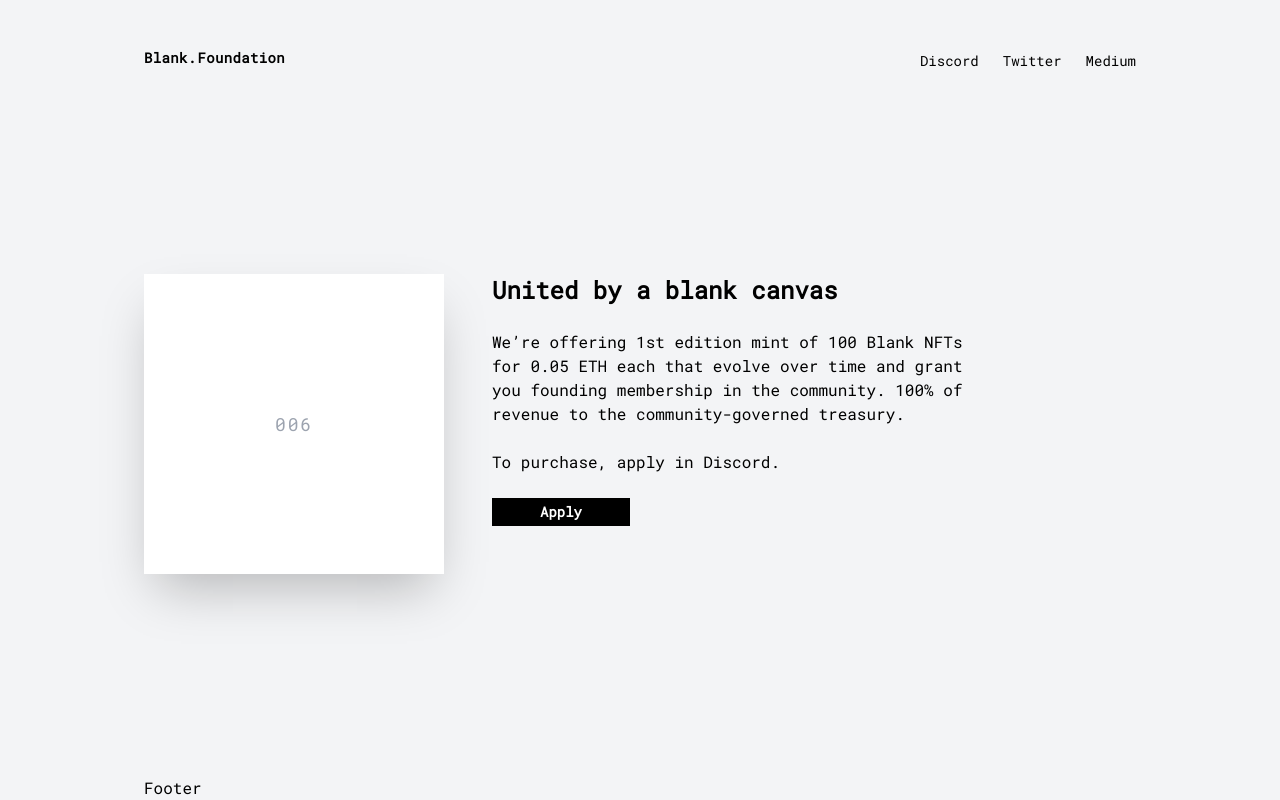
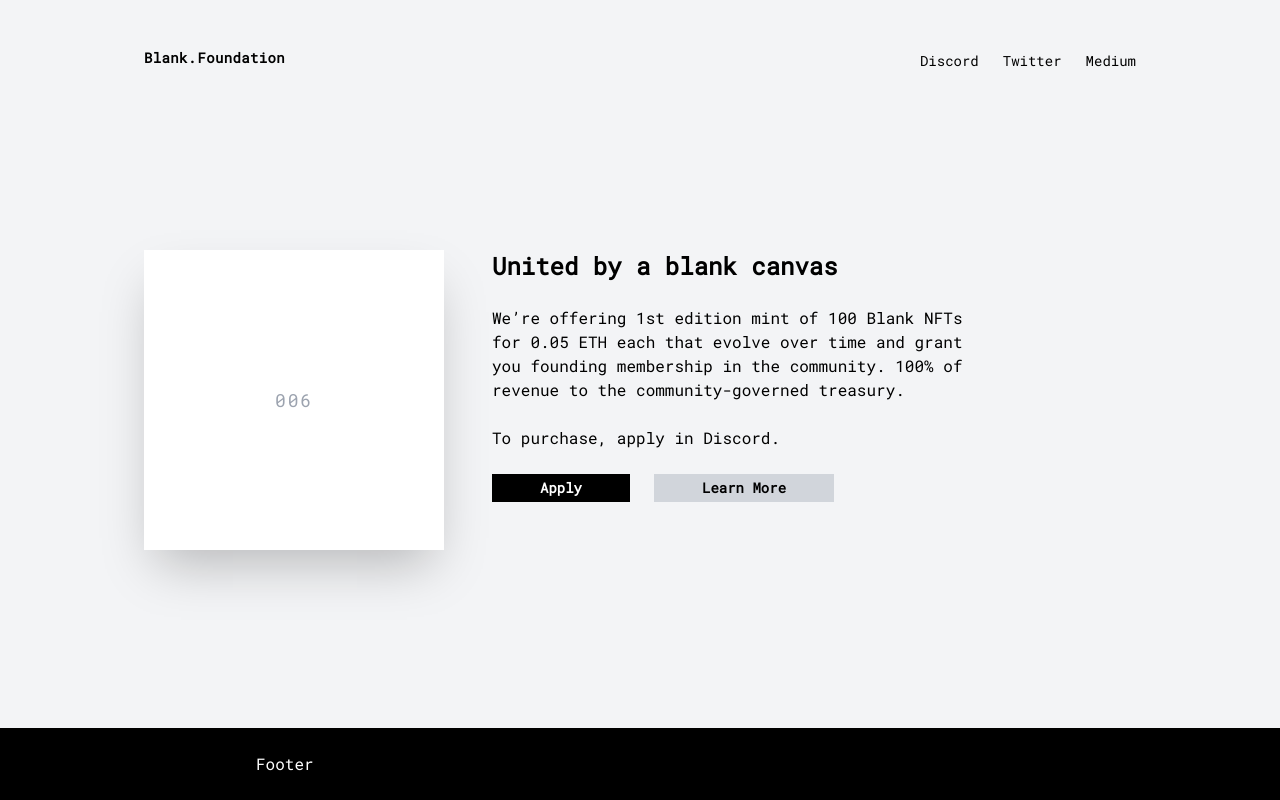
Before and after one commit to chaseadam17/website, a Next.js app: page / in a window 1280 px wide. Built offline with nearby package versions, Linux system fonts and the light colour scheme.

Commit message:
adding learn more and styling footer

```diff
--- a/pages/index.tsx
+++ b/pages/index.tsx
@@ -28,8 +28,8 @@ const home = function Home() {
         <link rel="icon" href="/favicon.ico" />
       </Head>
 
-      <div className="container mx-auto flex flex-col h-screen justify-between xl:px-36">
-        <header className="pt-12 flex flex-row justify-between">
+      <div className="flex flex-col h-screen justify-between">
+        <header className="mx-auto container xl:px-36 pt-12 flex flex-row justify-between">
           <h1 className="font-semibold tracking-wide text-sm">
             Blank
             <span className="tracking-widest">.</span>
@@ -37,14 +37,14 @@ const home = function Home() {
           </h1>
 
           <div>
-            <a href="" className="pl-6 text-sm">Discord</a>
-            <a href="" className="pl-6 text-sm">Twitter</a>
-            <a href="" className="pl-6 text-sm">Medium</a>
+            <a href="" target="_blank" className="pl-6 text-sm">Discord</a>
+            <a href="" target="_blank" className="pl-6 text-sm">Twitter</a>
+            <a href="" target="_blank" className="pl-6 text-sm">Medium</a>
           </div>
 
         </header>
 
-        <main className="flex">
+        <main className="mx-auto flex container xl:px-36">
           <div className="flex flex-none mr-12 bg-white shadow-2xl text-center text-gray-400 text-lg tracking-widest" style={{width: "300px", height: "300px"}}>
             <div id="canvas-count" className="m-auto">001</div>
           </div>
@@ -59,13 +59,17 @@ const home = function Home() {
               To purchase, apply in Discord.
             </p>
 
-            <a href="" className="inline-block font-bold bg-black text-white text-sm text-center px-12 py-1 mt-6">
+            <a href="" target="_blank" className="inline-block font-bold bg-black text-white text-sm text-center px-12 py-1 mt-6">
               Apply
+            </a>
+
+            <a href="" target="_blank" className="ml-6 inline-block font-bold bg-gray-300 text-black text-sm text-center px-12 py-1 mt-6">
+              Learn More
             </a>
           </div>
         </main>
 
-        <footer className="">
+        <footer className="bg-black text-white flex-none px-64 py-6">
           Footer
         </footer>
       </div>
```
